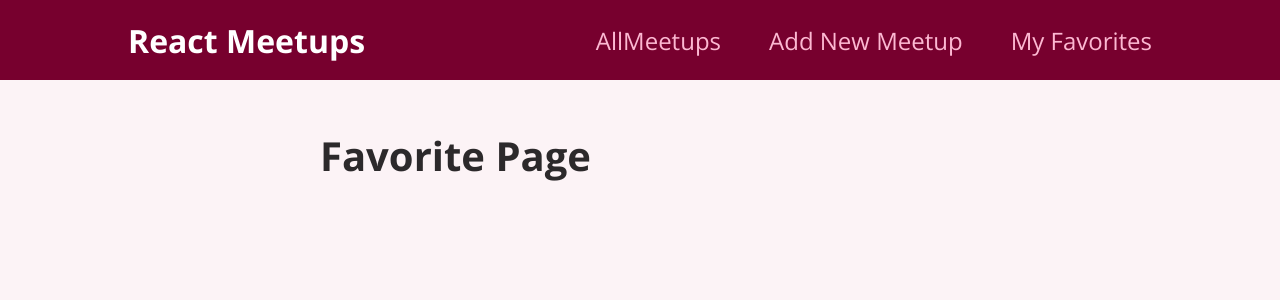
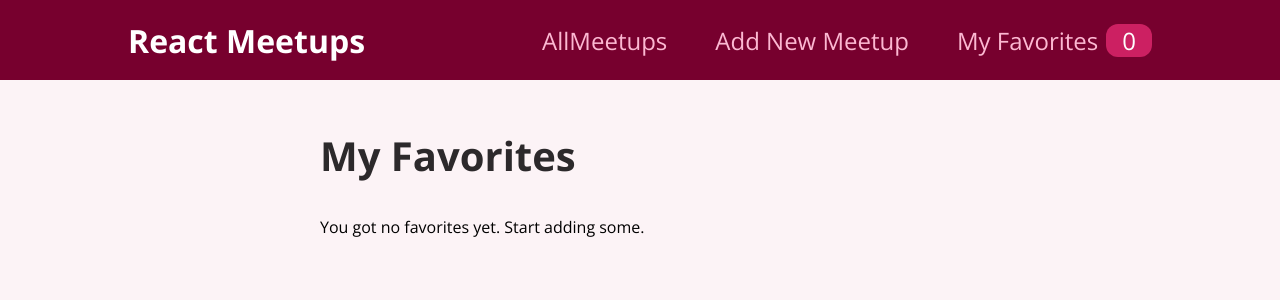
Before and after one commit to MillanaCh/meetup-project, a React (Create React App) app: page /favorites in a window 1280 px wide. Shown: the top 300 px of the page. Built offline with nearby package versions, Linux system fonts and the light colour scheme.

Commit message:
add context state managment

```diff
--- a/src/components/layout/MainNavigation.js
+++ b/src/components/layout/MainNavigation.js
@@ -1,7 +1,11 @@
+import { useContext } from "react";
 import { Link } from "react-router-dom";
 import classes from "./MainNavigation.module.css";
+import FavoritesContext from "../../store/favorites-context";
 
 function MainNavigation() {
+  const favoriteCtx = useContext(FavoritesContext);
+
   return (
     <header className={classes.header}>
       <div className={classes.logo}>React Meetups</div>
@@ -14,7 +18,12 @@
             <Link to="/new-meetup">Add New Meetup</Link>
           </li>
           <li>
-            <Link to="/favorites">My Favorites</Link>
+            <Link to="/favorites">
+              My Favorites
+              <span className={classes.badge}>
+                {favoriteCtx.totalFavorites}
+              </span>
+            </Link>
           </li>
         </ul>
       </nav>
--- a/src/components/meetups/MeetupItem.js
+++ b/src/components/meetups/MeetupItem.js
@@ -1,7 +1,26 @@
 import classes from "./MeetupItem.module.css";
 import Card from "../ui/Card";
+import { useContext } from "react";
+import FavoritesContext from "../../store/favorites-context";
 
 function MeetupItem(props) {
+  const favoritesCtx = useContext(FavoritesContext);
+
+  const itemIsFavorite = favoritesCtx.itemIsFavorite(props.id);
+
+  function toggleFavoriteStatusHandler() {
+    if (itemIsFavorite) {
+      favoritesCtx.removeFavorite(props.id);
+    } else {
+      favoritesCtx.addFavorite({
+        id: props.id,
+        title: props.title,
+        description: props.description,
+        image: props.image,
+        address: props.address,
+      });
+    }
+  }
   return (
     <Card>
       <li className={classes.item}>
@@ -14,7 +33,9 @@
           <p>{props.description}</p>
         </div>
         <div className={classes.actions}>
-          <button>To Favorites</button>
+          <button onClick={toggleFavoriteStatusHandler}>
+            {itemIsFavorite ? "Remove from Favorites" : "To Favorites"}
+          </button>
         </div>
       </li>
     </Card>
--- a/src/index.js
+++ b/src/index.js
@@ -3,13 +3,16 @@
 import "./index.css";
 import App from "./App";
 import { BrowserRouter } from "react-router-dom";
+import { FavoritesContextProvider } from "./store/favorites-context";
 
 const root = ReactDOM.createRoot(document.getElementById("root"));
 root.render(
   <React.StrictMode>
-    <BrowserRouter>
-      <App />
-    </BrowserRouter>
+    <FavoritesContextProvider>
+      <BrowserRouter>
+        <App />
+      </BrowserRouter>
+    </FavoritesContextProvider>
   </React.StrictMode>
 );
 
--- a/src/pages/Favorites.js
+++ b/src/pages/Favorites.js
@@ -1,8 +1,22 @@
+import { useContext } from "react";
+import FavoritesContext from "../store/favorites-context";
+import MeetupList from "../components/meetups/MeetupList";
+
 function Favorites() {
+  const favoriteCtx = useContext(FavoritesContext);
+
+  let content;
+
+  if (favoriteCtx.totalFavorites === 0) {
+    content = <p>You got no favorites yet. Start adding some.</p>;
+  } else {
+    <MeetupList meetups={favoriteCtx.favorites} />;
+  }
   return (
-    <div>
-      <h1>Favorite Page</h1>
-    </div>
+    <section>
+      <h1>My Favorites</h1>
+      {content}
+    </section>
   );
 }
 export default Favorites;
--- /dev/null
+++ b/src/store/favorites-context.js
@@ -0,0 +1,48 @@
+import { createContext, useState } from "react";
+
+const FavoritesContext = createContext({
+  favorites: [],
+  totalFavorites: 0,
+  addFavorite: (favoriteMeetup) => {},
+  removeFavorite: (meetupId) => {},
+  itemIsFavorite: (meetupId) => {},
+});
+
+export function FavoritesContextProvider(props) {
+  const [userFavorites, setUserFavorites] = useState([]);
+
+  //   function addFavoriteHandler(favoriteMeetup){
+  //     setUserFavorites(userFavorites.concat(favoriteMeetup))
+  //   }
+  function addFavoriteHandler(favoriteMeetup) {
+    setUserFavorites((prevUserFavorites) => {
+      return prevUserFavorites.concat(favoriteMeetup);
+    });
+  }
+
+  function removeFavoriteHandler(meetupId) {
+    setUserFavorites((prevUserFavorites) => {
+      return prevUserFavorites.filter((meetup) => meetup.id !== meetupId);
+    });
+  }
+
+  function itemIsFavoriteHandler(meetupId) {
+    return userFavorites.some((meetup) => meetup.id === meetupId);
+  }
+
+  const context = {
+    favorites: userFavorites,
+    totalFavorites: userFavorites.length,
+    addFavorite: addFavoriteHandler,
+    removeFavorite: removeFavoriteHandler,
+    itemIsFavorite: itemIsFavoriteHandler,
+  };
+
+  return (
+    <FavoritesContext.Provider value={context}>
+      {props.children}
+    </FavoritesContext.Provider>
+  );
+}
+
+export default FavoritesContext;
```
